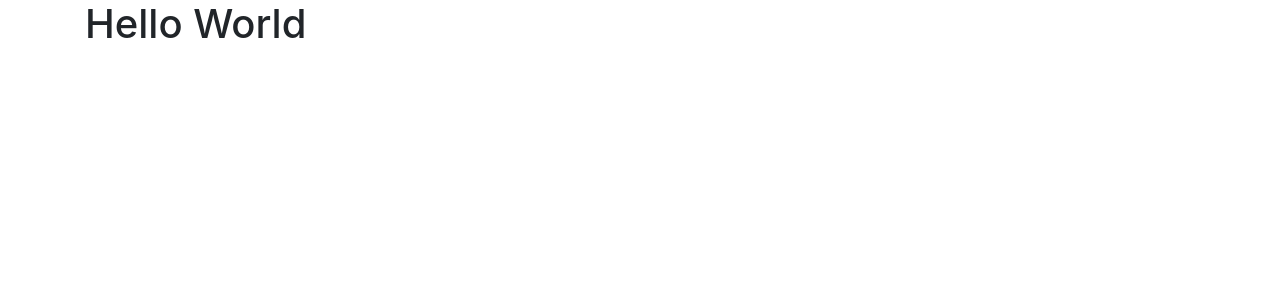
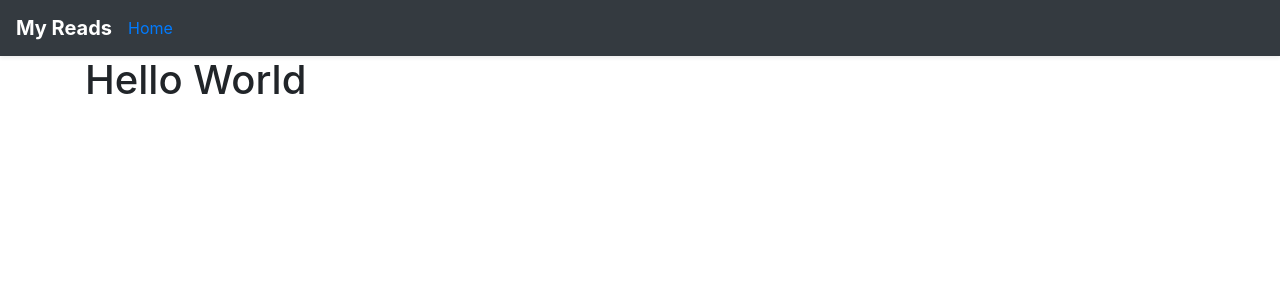
Before and after one commit to kingmxiii/next-js-readable, a Next.js app: page / in a window 1280 px wide. Shown: the top 300 px of the page. Built offline with nearby package versions, Linux system fonts and the light colour scheme.

Commit message:
build navbar component

```diff
--- a/components/layout/layout.js
+++ b/components/layout/layout.js
@@ -1,13 +1,12 @@
+import Navbar from "../navbar/navbar";
 
 const layout = ({ children, home }) => (
-    <div data-test="layout-component">
-        <header data-test="header-node">
+  <div data-test="layout-component">
+    <header data-test="header-node">
+      <Navbar />
+    </header>
+    <main data-test="main-node">{children}</main>
+  </div>
+);
 
-        </header>
-        <main data-test="main-node">
-            {children}
-        </main>
-    </div>
-)
-
-export default layout
+export default layout;
--- /dev/null
+++ b/components/navbar/navbar.js
@@ -0,0 +1,24 @@
+import Link from "next/link";
+const navbar = () => (
+  <nav className="navbar navbar-dark bg-dark shadow-sm">
+    <Link href="/">
+      <a
+        data-test="app-logo"
+        className="navbar-brand d-flex align-items-center"
+      >
+        <strong>My Reads</strong>
+      </a>
+    </Link>
+    <ul className="navbar-nav mr-auto">
+      <li>
+        <Link href="/">
+          <a data-test="home-link" className="nav-item">
+            Home
+          </a>
+        </Link>
+      </li>
+    </ul>
+  </nav>
+);
+
+export default navbar;
```
Also changed, not shown: 1 other file (tests, documents, lock files or other folders).
